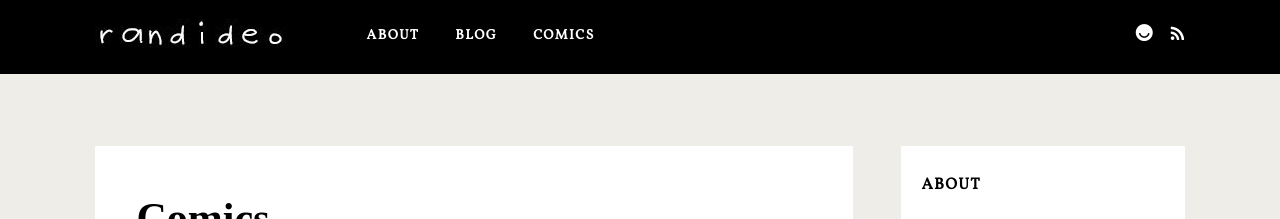
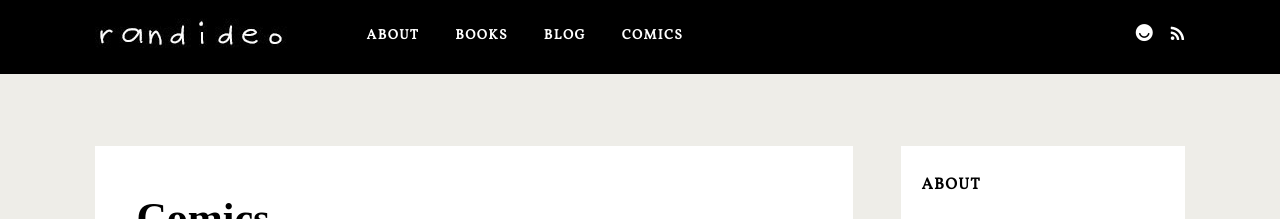
Before and after one commit to randideo/randideo.github.io, a Jekyll site: the page built from comics.html, in a window 1280 px wide. Shown: the top 219 px of the page. Built offline with Jekyll 4.4.1, drawn with Linux system fonts in a browser that asks for light colours; nearby versions of some CDN libraries; some web fonts are replaced; comment, search, counter and statistics services are not loaded.

Commit message:
Create header.html

```diff
--- a/_includes/header.html
+++ b/_includes/header.html
@@ -45,6 +45,7 @@ jQuery.migrateMute===void 0&&(jQuery.migrateMute=!0),function(e,t,n){function r(
 <div class='menu-containernbt menu-primarynbt' id='menu-primarynbt' role='navigation'>
 <ul class='menu-primary-items' id='menu-primary-items' role='menubar'>
 <li><a href='http://randideo.com/about'>About</a></li>
+	<li><a href='http://randideo.com/books'>Books</a></li>
 	<li><a href='http://randideo.com/blog'>Blog</a></li>
 	<li><a href='http://randideo.com/comics'>Comics</a></li>
 </ul>
```
